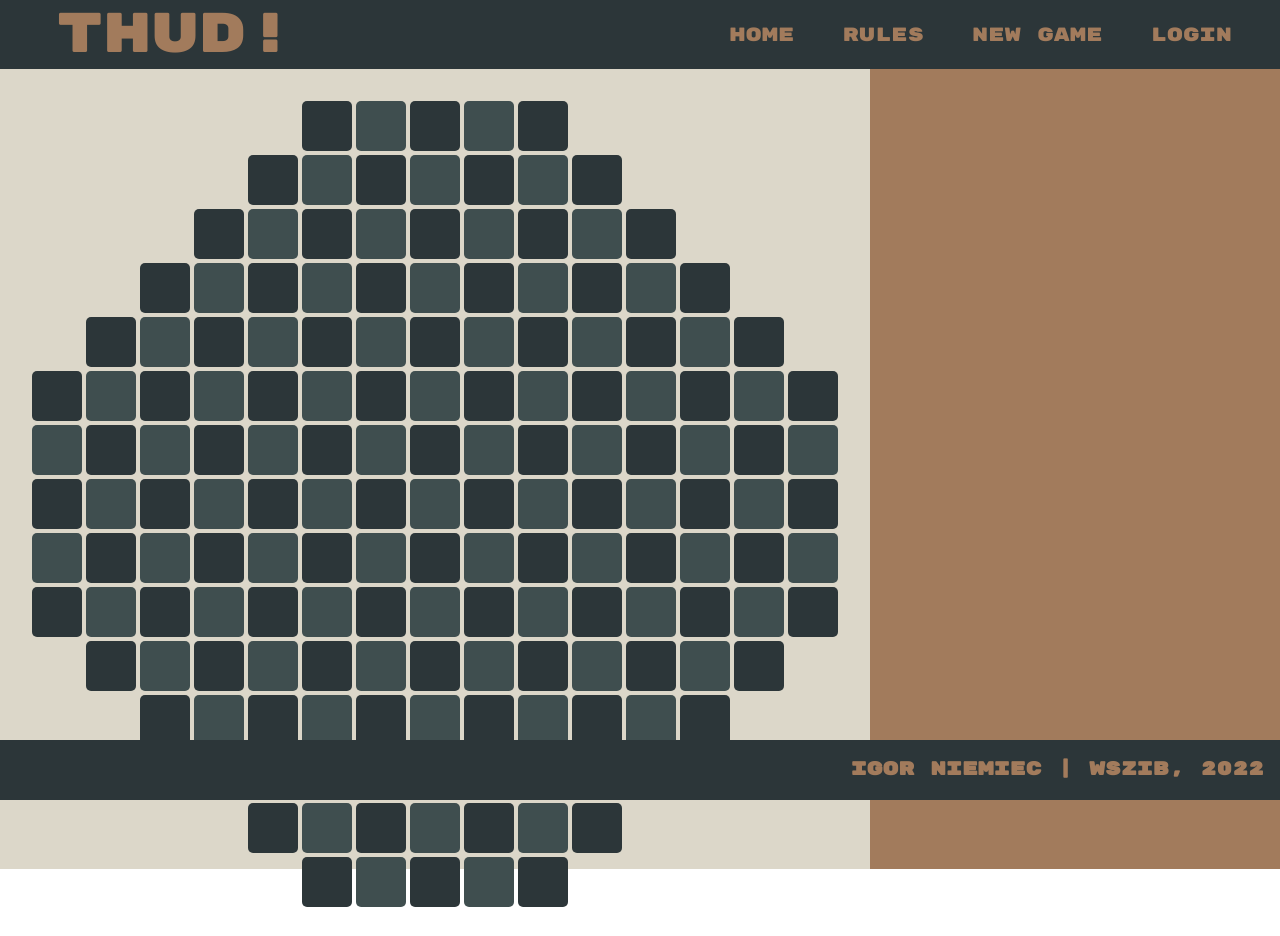
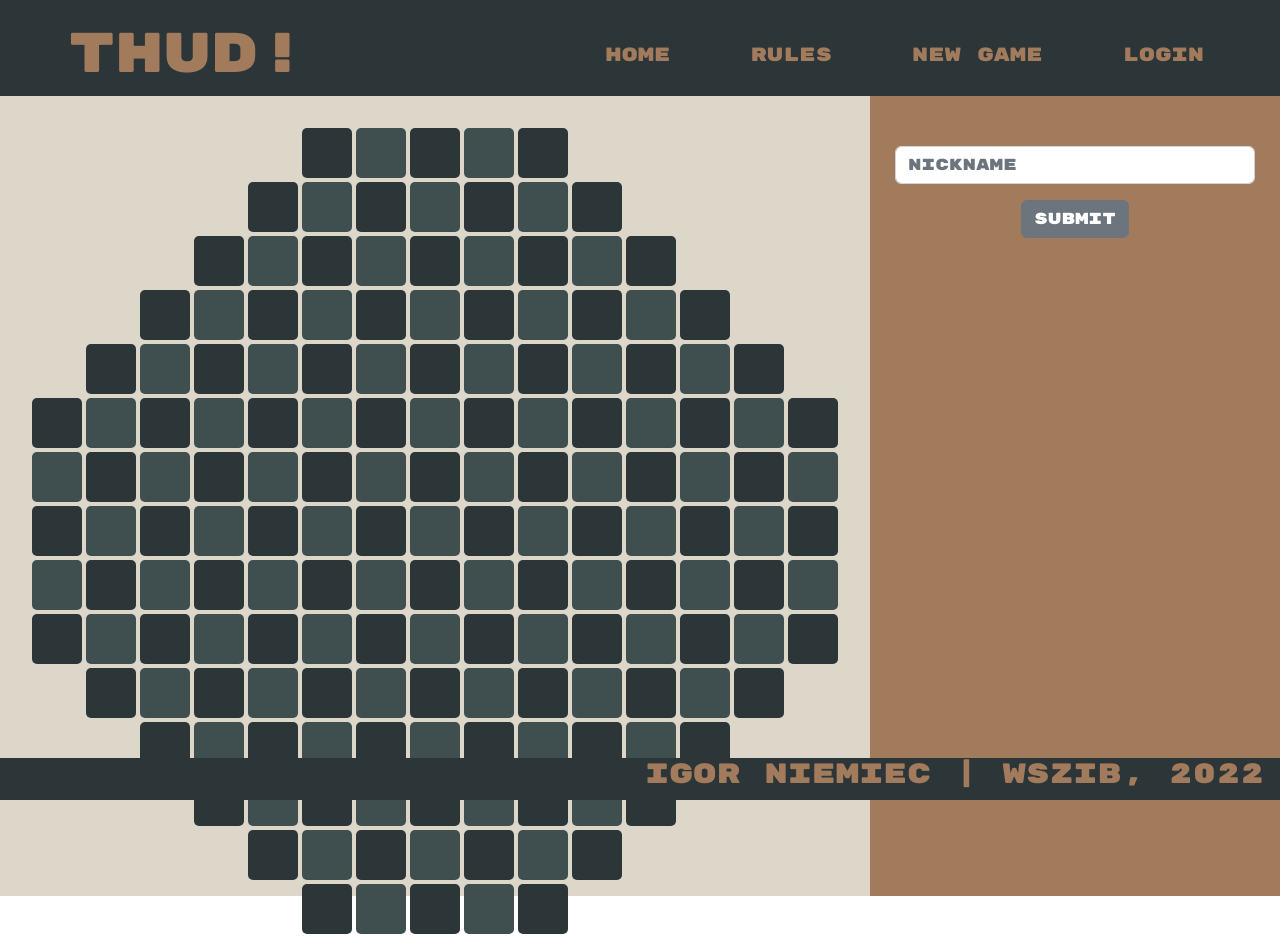
Before and after one commit to Umebo/thud_old, a React (Create React App) app in the folder src/main/front/: page /login in a window 1280 px wide. Before the commit the page ends 909 px from the top, so only its background shows below. Built offline with nearby package versions, Linux system fonts and the light colour scheme; no server answers.

Commit message:
BE-5 frontend login implementation

```diff
--- a/src/main/front/package.json
+++ b/src/main/front/package.json
@@ -13,11 +13,14 @@
     "@types/react-dom": "^18.0.6",
     "@types/react-router-dom": "^5.3.3",
     "axios": "^1.1.2",
+    "bootstrap": "^5.2.2",
     "react": "^18.2.0",
     "react-dom": "^18.2.0",
     "react-router-dom": "^6.4.2",
     "react-scripts": "5.0.1",
+    "react-stomp": "^5.1.0",
     "reactstrap": "^9.1.4",
+    "sockjs": "^0.3.24",
     "styled-components": "^5.3.6",
     "typescript": "^4.8.4",
     "web-vitals": "^2.1.4"
--- a/src/main/front/src/App.css
+++ b/src/main/front/src/App.css
@@ -7,6 +7,7 @@ html, body {
 #root {
   height: 100%;
   width: 100%;
+  font-family: 'Rubik Mono One';
 }
 
 .App {
@@ -20,7 +21,6 @@ html, body {
   display: flex;
   height: 6rem;
   text-decoration: none;
-  font-family: 'Rubik Mono One';
   background-color: #2C3639;
   align-items: center;
 }
@@ -59,3 +59,8 @@ html, body {
 }
 
 /* --------------------------------- */
+
+/* --------- Login form ------------ */
+
+#nickname_input {
+}
--- /dev/null
+++ b/src/main/front/src/api/api.tsx
@@ -0,0 +1,37 @@
+import axios, { AxiosResponse } from "axios";
+import { error } from "console";
+import { useState } from "react";
+import { Input } from "reactstrap";
+
+const instance = axios.create({
+    baseURL: 'http://localhost:3000/'
+})
+
+const responseBody = (response: AxiosResponse) => response.data;
+
+const requests = {
+	get: (url: string) => instance.get(url).then(responseBody),
+	post: (url: string, params: {}) => instance.post(url, {}, params).then(responseBody)
+	.catch((error) => console.log(error))
+	// put: (url: string, body: {}) => instance.put(url, body).then(responseBody),
+	// delete: (url: string) => instance.delete(url).then(responseBody),
+};
+
+const LoginService = {
+    createNickname: (nickname: string) => requests.post('login', nickname),
+	getNickname: () => requests.get('login')
+};
+
+const useInput = (opts:any) => {
+	const [value, setValue] = useState('');
+	const input = <Input
+		value={value}
+		onChange={e => setValue(e.target.value)}
+		{...opts} />
+	return [value, input];
+}
+
+export {
+	LoginService,
+	useInput
+}
--- a/src/main/front/src/components/Main.tsx
+++ b/src/main/front/src/components/Main.tsx
@@ -3,7 +3,7 @@ import axios from 'axios';
 import '../App.css';
 import Board from './board/Board';
 import styled from 'styled-components';
-import Sidebar from './Sidebar';
+import Sidebar from './sidebar/Sidebar';
 
 const MainWrapper = styled.div`
     display: flex;
--- a/src/main/front/src/components/Navigation.tsx
+++ b/src/main/front/src/components/Navigation.tsx
@@ -19,7 +19,7 @@ class Navigation extends React.Component {
                         <NavLink tag={Link} to="/">New game</NavLink>
                     </NavItem>
                     <NavItem>
-                        <NavLink tag={Link} to="/">Login</NavLink>
+                        <NavLink tag={Link} to="/login">Login</NavLink>
                     </NavItem>
                 </Nav>
             </Navbar>
--- /dev/null
+++ b/src/main/front/src/components/sidebar/Login.tsx
@@ -0,0 +1,57 @@
+import axios from 'axios';
+import React, {useState, useEffect} from 'react';
+import { Button, Form, FormGroup, Input, Label } from 'reactstrap';
+import styled from 'styled-components';
+import { LoginService, useInput } from '../../api/api';
+
+const LoginWrapper = styled.div`
+    padding-top: 50px;
+    padding-left: 25px;
+    padding-right: 25px;
+    text-align: center;
+    color: red;
+`;
+
+const Login = () => {
+
+    const [nickname, nicknameInput] = useInput({
+        id: 'nickname_input',
+        name: 'nickname',
+        placeholder: 'Nickname'
+    });
+    const [error, setError] = useState('');
+
+    const handleSubmit = (e: any) => {
+        e.preventDefault();
+
+        // TO NIE DZIAŁA
+        // SPRAWDZIĆ JAK ZAIMPLEMENTOWAĆ API
+        // LoginService.createNickname('test11');
+
+        // TO DZIAŁA
+        axios
+            .post('http://localhost:3000/login',{}, {
+                params: {nickname: 'test1000'}
+            })
+            .then((response) => setError(response.data))
+            .catch((error) => console.log(error.message))
+    }
+
+
+    return (
+        <LoginWrapper>
+            <Form onSubmit={(e) => handleSubmit(e)}>
+                <FormGroup>
+                    {nicknameInput}
+                </FormGroup>
+                {' '}
+                <Button id='login_bt'>
+                    Submit
+                </Button>
+            </Form>
+            <p>{nickname}</p>
+        </LoginWrapper>
+    )
+}
+
+export default Login
--- a/src/main/front/src/components/Routing.tsx
+++ b/src/main/front/src/components/sidebar/Routing.tsx
@@ -1,13 +1,14 @@
 import React from 'react';
 import { Routes, Route } from 'react-router-dom';
-import Main from './Main';
+import Main from '../Main';
+import Login from './Login';
 
 
 class Routing extends React.Component {
     render() {
         return(
             <Routes>
-                <Route path='/' element={<Main />}/>
+                <Route path='/login' element={<Login />}/>
             </Routes>
         )
     }
--- a/src/main/front/src/components/Sidebar.tsx
+++ b/src/main/front/src/components/sidebar/Sidebar.tsx
@@ -1,5 +1,6 @@
 import React from 'react';
 import styled from 'styled-components';
+import Routing from './Routing';
 
 const SidebarWrapper = styled.div`
     margin-left: auto;
@@ -12,6 +13,7 @@ class Sidebar extends React.Component {
     render() {
         return(
             <SidebarWrapper>
+                <Routing />
             </SidebarWrapper>
         )
     }
--- a/src/main/front/src/index.tsx
+++ b/src/main/front/src/index.tsx
@@ -1,3 +1,4 @@
+import 'bootstrap/dist/css/bootstrap.min.css';
 import React from 'react';
 import ReactDOM from 'react-dom/client';
 import { BrowserRouter } from 'react-router-dom'
```
Also changed, not shown: 1 other file (tests, documents, lock files or other folders).
